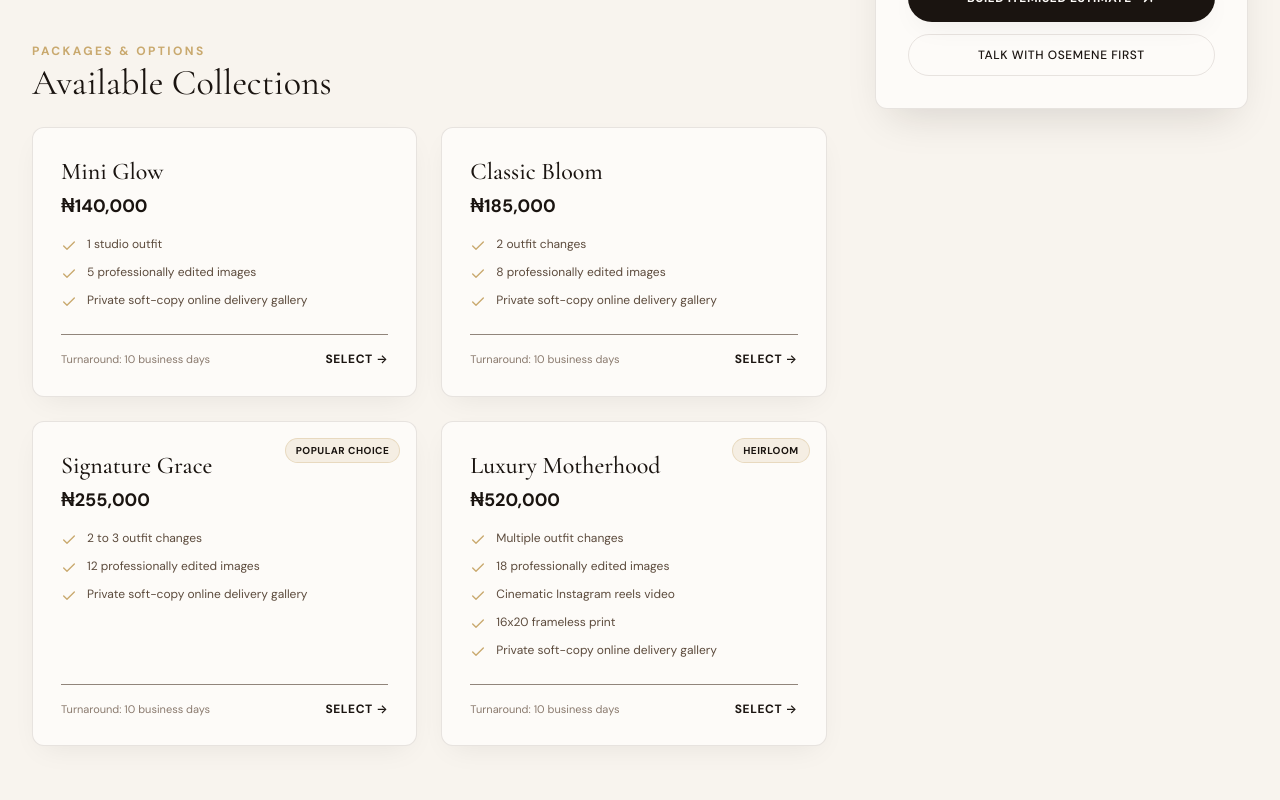
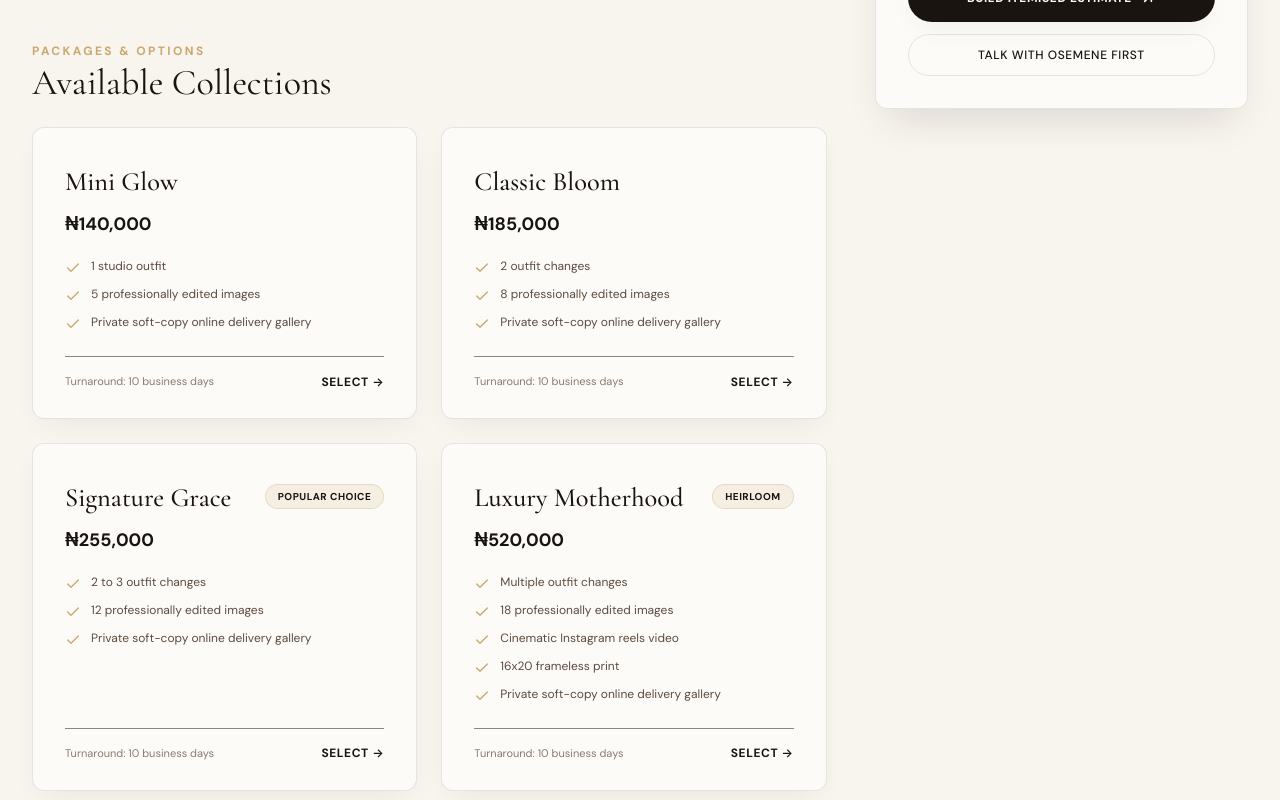
Before and after one commit to Relayyl6/lamspark-photography, a Next.js app: page /sessions/maternity in a window 1280 px wide. Shown: the part 800-1600 px from the top of the page. Built offline with nearby package versions, Linux system fonts and the light colour scheme; no server answers.

Commit message:
fix(ui): balance package card headroom and badge alignment

```diff
--- a/app/(site)/sessions/[type]/page.tsx
+++ b/app/(site)/sessions/[type]/page.tsx
@@ -108,18 +108,20 @@ export default async function SessionDetailPage({ params }: SessionPageProps) {
                   {packages.map((pkg) => (
                     <div
                       key={pkg.id}
-                      className="bg-warm-white p-6 sm:p-7 rounded-photo-mobile sm:rounded-photo border border-line shadow-editorial flex flex-col justify-between relative"
+                      className="bg-warm-white pt-8 sm:pt-9 px-7 sm:px-8 pb-7 rounded-photo-mobile sm:rounded-photo border border-line shadow-editorial flex flex-col justify-between"
                     >
-                      {pkg.badge && (
-                        <span className="absolute top-4 right-4 bg-gold/15 text-deep font-body text-[10px] uppercase tracking-wider font-semibold px-2.5 py-1 rounded-full border border-gold/30">
-                          {pkg.badge}
-                        </span>
-                      )}
                       <div>
-                        <h3 className="font-display text-2xl text-deep font-medium mb-1">
-                          {pkg.name}
-                        </h3>
-                        <div className="flex items-baseline gap-2 mb-4">
+                        <div className="flex items-start justify-between gap-4 mb-2.5">
+                          <h3 className="font-display text-2xl sm:text-[1.65rem] text-deep font-medium leading-snug">
+                            {pkg.name}
+                          </h3>
+                          {pkg.badge && (
+                            <span className="shrink-0 bg-gold/15 text-deep font-body text-[10px] uppercase tracking-wider font-semibold px-3 py-1 rounded-full border border-gold/30 mt-1 whitespace-nowrap">
+                              {pkg.badge}
+                            </span>
+                          )}
+                        </div>
+                        <div className="flex items-baseline gap-2 mb-5">
                           <p className="font-body text-lg font-semibold text-deep">
                             {pkg.price ? `₦${pkg.price.toLocaleString()}` : "Bespoke Quote"}
                           </p>
```
